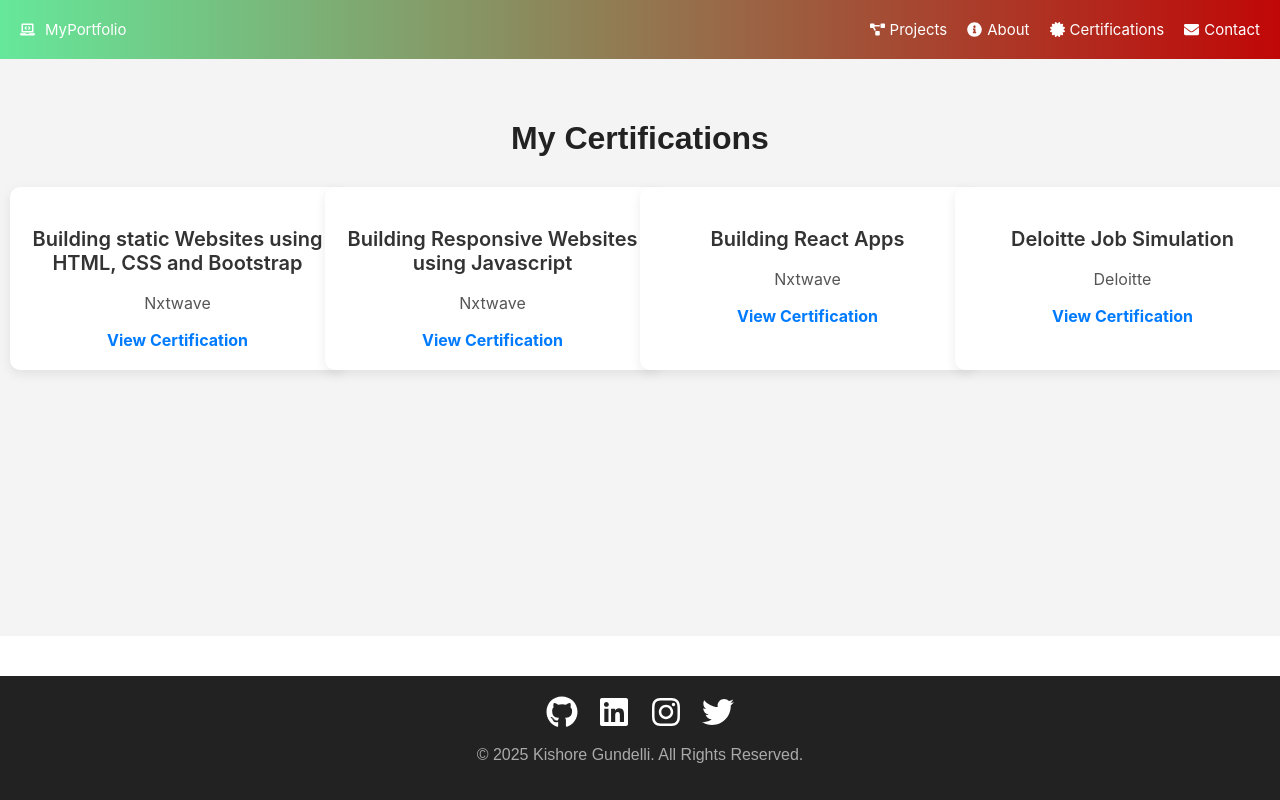
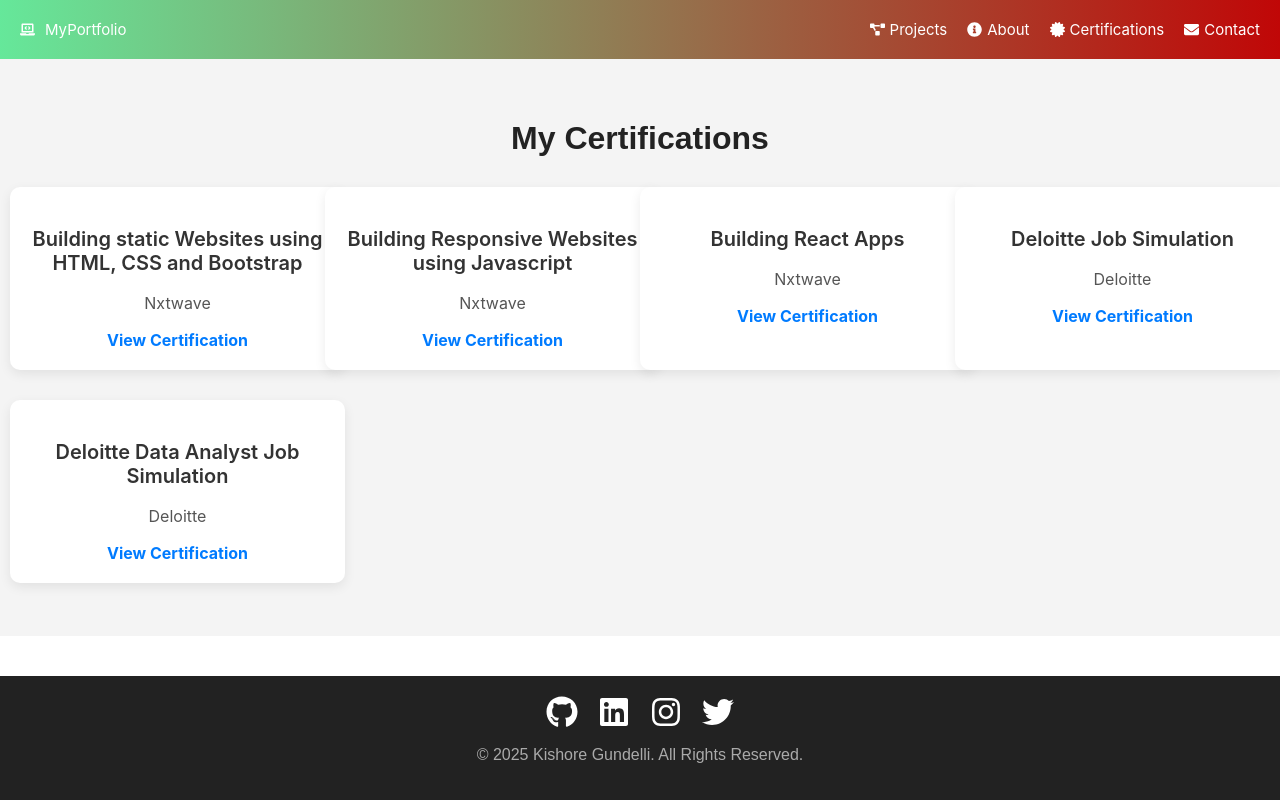
Before and after one commit to kishore771/tech-codes, a React (Create React App) app: page /Mycertifications in a window 1280 px wide. Built offline with nearby package versions, Linux system fonts and the light colour scheme.

Commit message:
certificates updated

```diff
--- a/src/components/MyCertifications/index.js
+++ b/src/components/MyCertifications/index.js
@@ -29,6 +29,12 @@
       organization: "Deloitte",
       link: "https://drive.google.com/file/d/1siOpsXf0AjJtlxHqH0rukVHH0quCA9l7/view?usp=drive_link",
     },
+    {
+      id: 4,
+      name: "Deloitte Data Analyst Job Simulation",
+      organization: "Deloitte",
+      link: "https://drive.google.com/file/d/1C9H6gwfya67LdEWV-86Ebn9OOrISW_dr/view?usp=drive_link",
+    },
   ];
 
   return (
```
